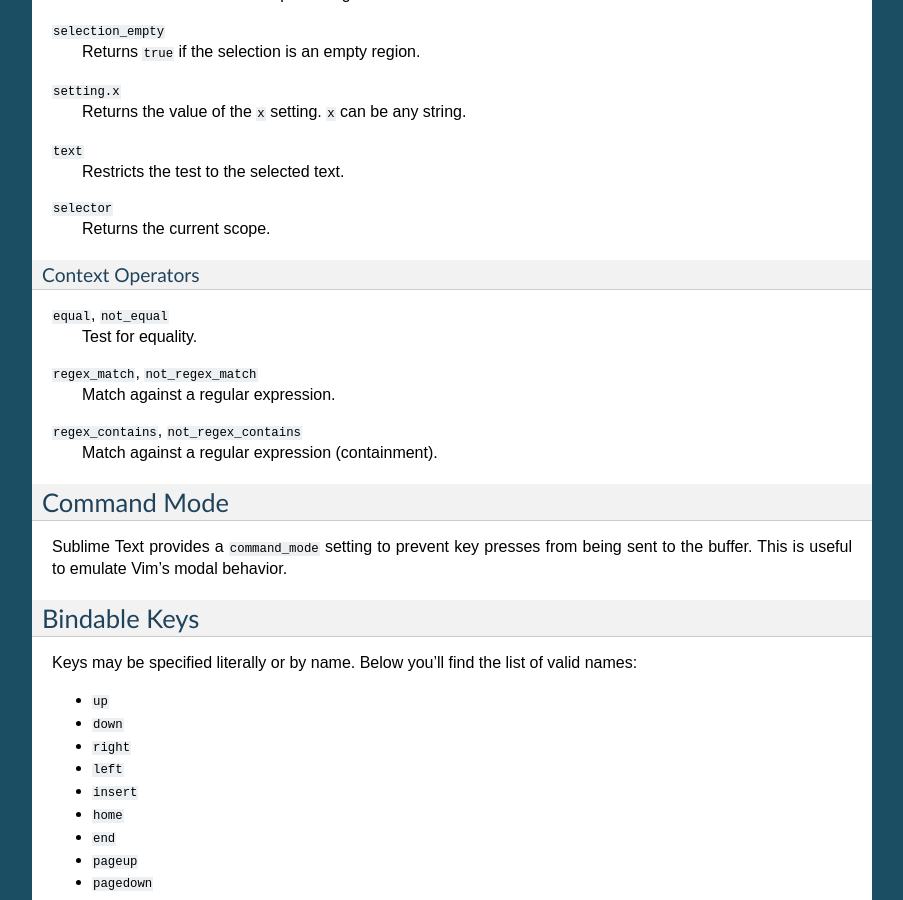
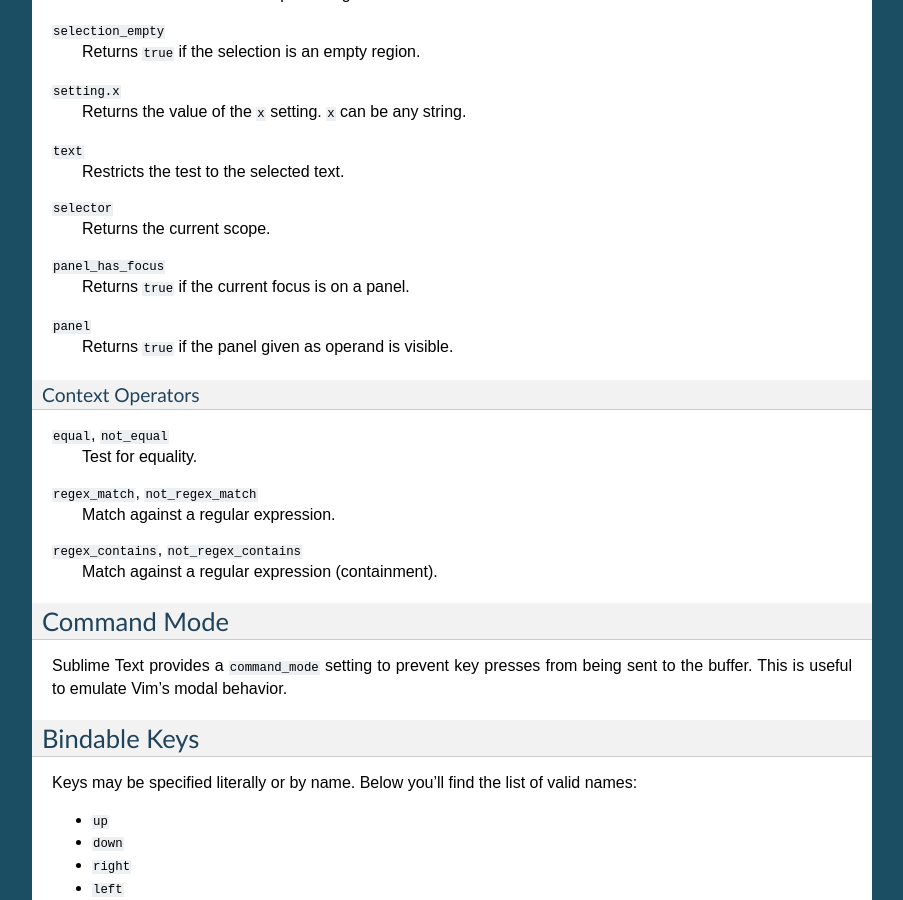
Before and after one commit to guillermooo/sublime-undocs, a Sphinx documentation site: the page built from source/reference/key_bindings.rst, in a window 1280 px wide and 900 px high, scrolled down 1811 px. Shown: the whole window, without its empty margins (198-1101 px from the left). Built offline with Sphinx 7.4.7, drawn with Linux system fonts in a browser that asks for light colours.

Commit message:
added 'panel_has_focus' and 'panel' context keys

```diff
--- a/source/reference/key_bindings.rst
+++ b/source/reference/key_bindings.rst
@@ -113,6 +113,12 @@ Context Operands
 
 ``selector``
 	Returns the current scope.
+
+``panel_has_focus``
+	Returns ``true`` if the current focus is on a panel.
+
+``panel``
+	Returns ``true`` if the panel given as operand is visible.
 
 Context Operators
 ^^^^^^^^^^^^^^^^^
```
